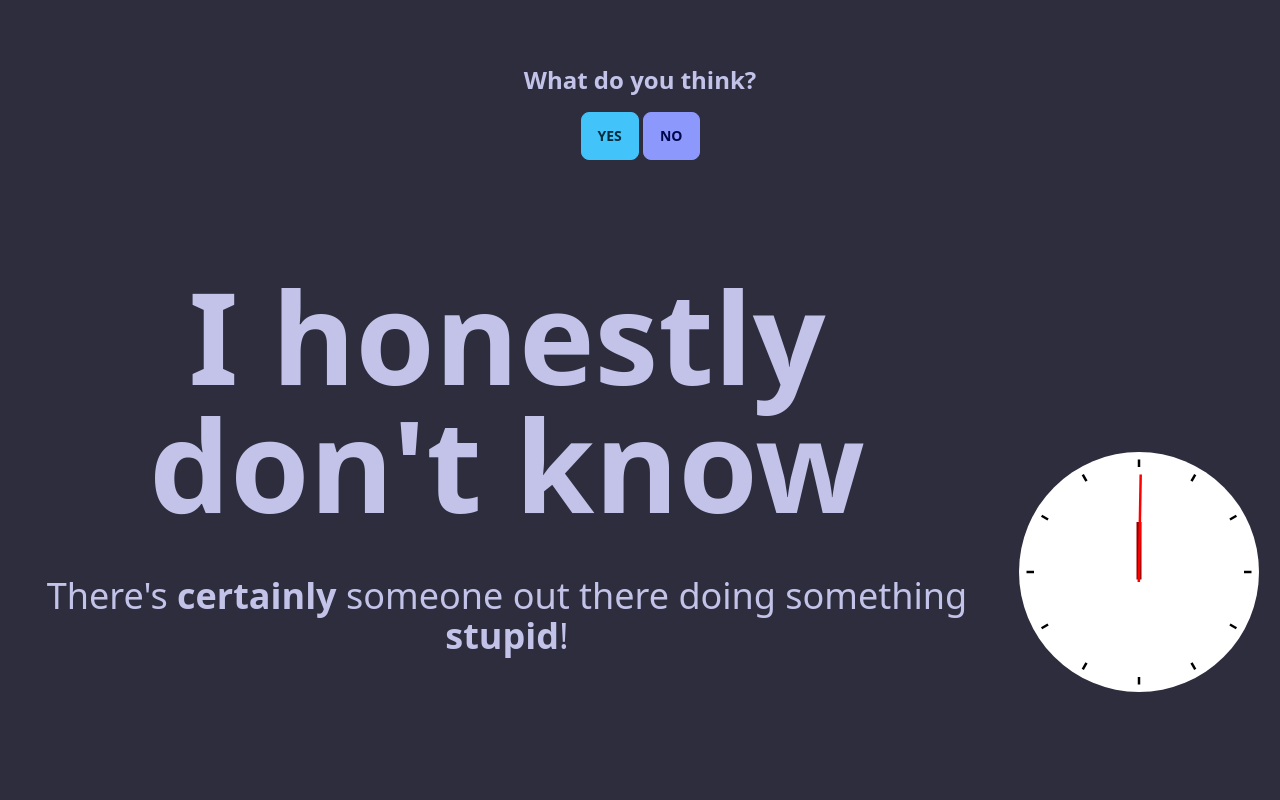
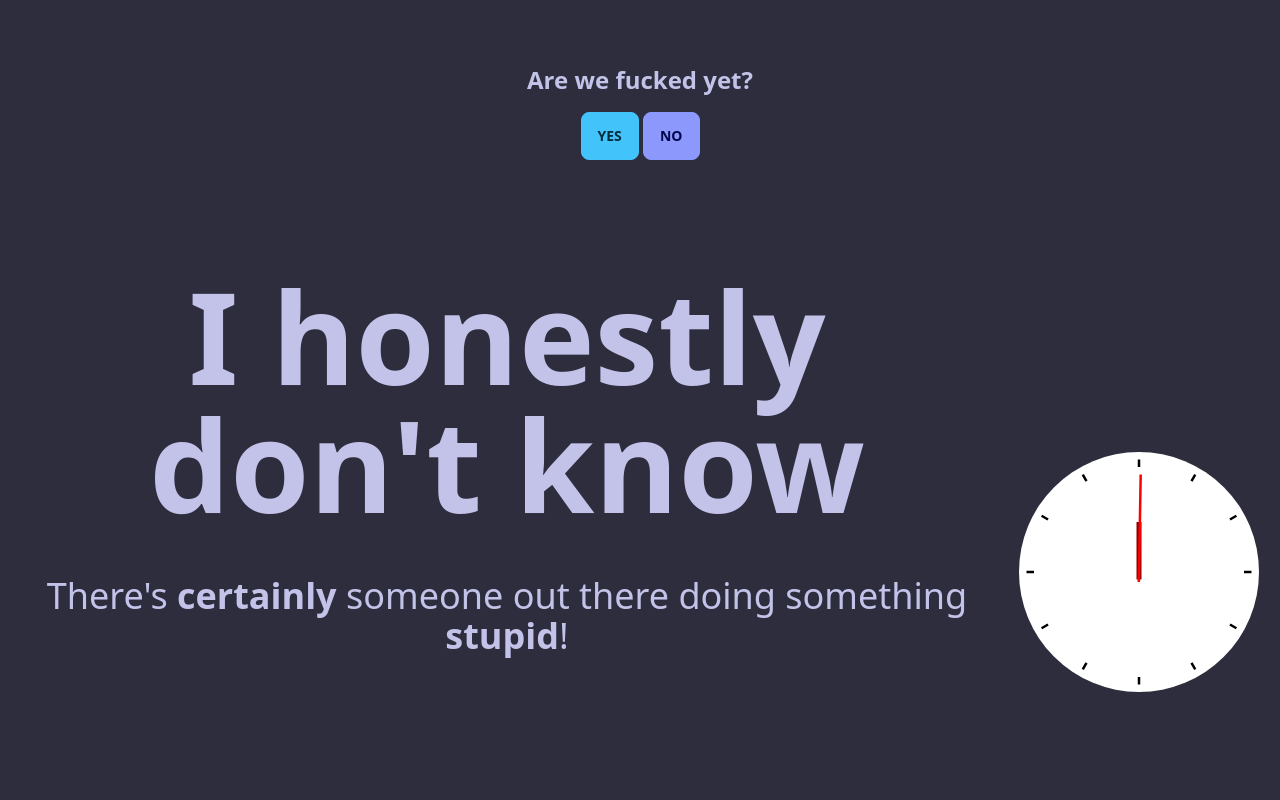
Before and after one commit to bgrande/arewefuckedyet.com, a plain HTML site: page index.html in a window 1280 px wide. Shown: the top 800 px of the page. Drawn offline with Linux system fonts and the light colour scheme; no server answers.

Commit message:
Deploying to gh-pages from @ bgrande/arewefuckedyet.com@03cb78b5f46c5cd72251ea09d26f1ee10ca261a8 🚀

```diff
--- a/index.html
+++ b/index.html
@@ -35,7 +35,7 @@
 <header class="min-h-screen">
     <div class="mt-4 mb-4 text-center lg:min-w-full lg:mb-24 lg:mt-16">
         <form id="vote_yesno">
-            <p class="font-bold text-2xl mb-4">What do you think?</p>
+            <p class="font-bold text-2xl mb-4">Are we fucked yet?</p>
             <button class="btn btn-primary disabled:text-slate-600" name="yes" id="vote_yes">Yes</button>
             <button class="btn btn-secondary disabled:text-slate-600" name="no" id="vote_no">No</button>
         </form>
```
